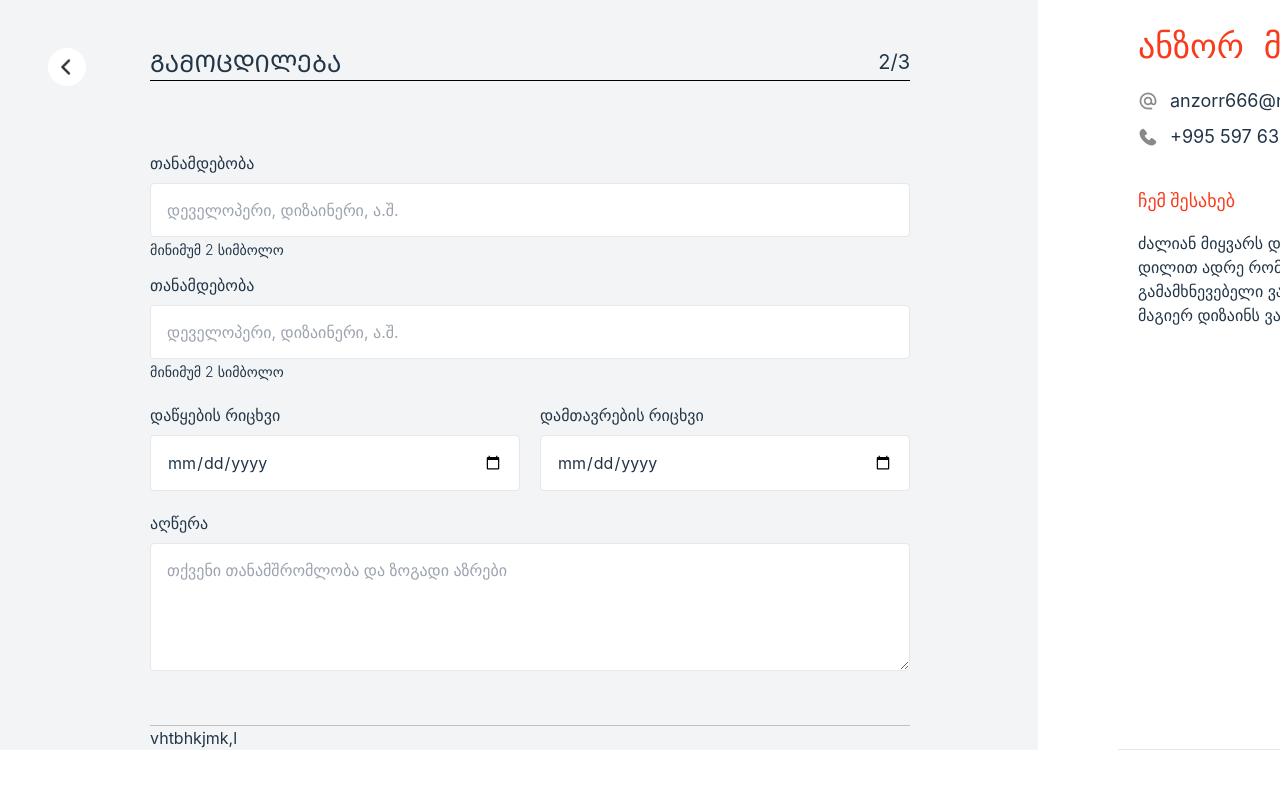
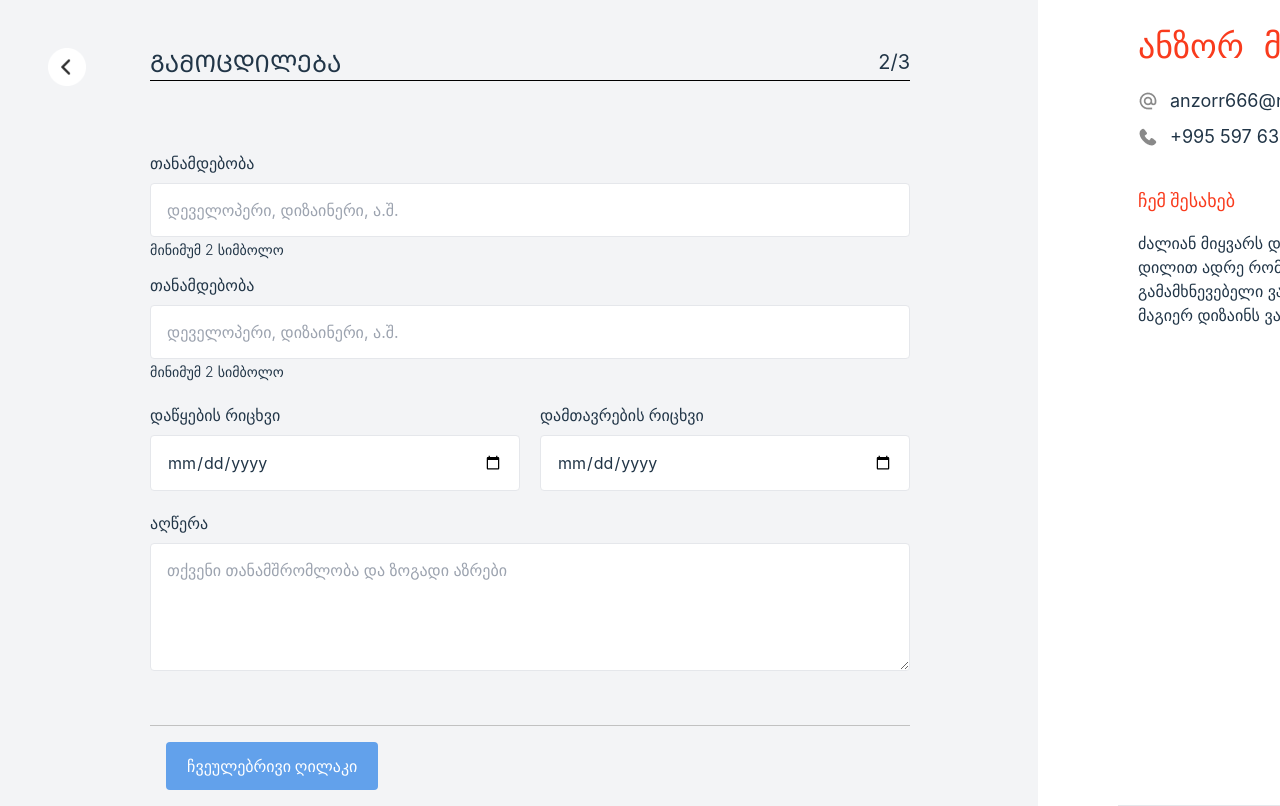
Before and after one commit to kachkacha2003/colab-team9, a React (Vite) app: page / in a window 1280 px wide. Shown: the top 806 px of the page. Built offline with nearby package versions, Linux system fonts and the light colour scheme.

Commit message:
win: add button file

```diff
--- /dev/null
+++ b/src/components/Button.tsx
@@ -0,0 +1,41 @@
+import React, { ButtonHTMLAttributes } from "react";
+
+interface ButtonProps extends ButtonHTMLAttributes<HTMLButtonElement> {
+  variant?: "primary" | "secondary" | "outline";
+  size?: "small" | "medium" | "large";
+}
+
+const Button: React.FC<ButtonProps> = ({
+  children,
+  variant = "primary",
+  size = "medium",
+  className = "",
+  ...props
+}) => {
+  const baseStyle =
+    "font-bold rounded transition duration-300 ease-in-out focus:outline-none focus:ring-2 focus:ring-opacity-50";
+
+  const variants = {
+    primary: "bg-blue-600 hover:bg-blue-700 text-white focus:ring-blue-500",
+    secondary: "bg-gray-600 text-white rounded",
+    outline:
+      "bg-transparent hover:bg-blue-100 text-blue-700 border border-blue-500 hover:border-transparent focus:ring-blue-500",
+  };
+
+  //დავამთავრე მხოლოდ medium
+  const sizes = {
+    small: "px-2 py-1 text-sm",
+    medium: "px-5 py-[11px] bg-lightBlue",
+    large: "px-6 py-3 text-lg",
+  };
+
+  const classes = `${baseStyle} ${variants[variant]} ${sizes[size]} ${className}`;
+
+  return (
+    <button className={classes} {...props}>
+      {children}
+    </button>
+  );
+};
+
+export default Button;
--- a/src/components/EnterPersonalData.tsx
+++ b/src/components/EnterPersonalData.tsx
@@ -1,3 +1,5 @@
+import Button from "./Button";
+
 export default function EnterPersonalData() {
   return (
     <div className="bg-gray-100">
@@ -51,7 +53,16 @@ export default function EnterPersonalData() {
               ></textarea>
             </div>
           </form>
-          <div className="">vhtbhkjmk,l</div>
+          <div className="">
+            <div className="p-4">
+              <Button
+                variant="secondary"
+                onClick={() => console.log("Clicked!")}
+              >
+                ჩვეულებრივი ღილაკი
+              </Button>
+            </div>
+          </div>
         </div>
       </div>
     </div>
--- a/tailwind.config.js
+++ b/tailwind.config.js
@@ -6,6 +6,7 @@ export default {
       colors: {
         mediumRed: "#F93B1D",
         mediumGray: "#C1C1C1",
+        lightBlue: "#62A1EB",
       },
     },
   },
```
